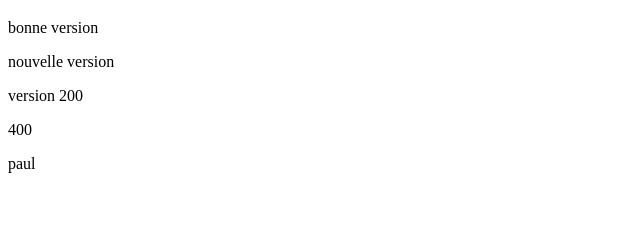
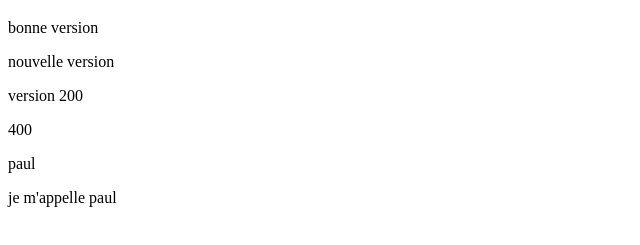
Before and after one commit to Cphil31/branch, a plain HTML site: page version1.html in a window 1280 px wide. Shown: the part 61-306 px from the top of the page, without its empty margins (0-640 px from the left). Drawn offline with Linux system fonts and the light colour scheme.

Commit message:
call paul

```diff
--- a/version1.html
+++ b/version1.html
@@ -16,5 +16,6 @@
 
     <p>400</p>
     <p>paul</p>
+    <p>je m'appelle paul</p>
 </body>
 </html>
```
